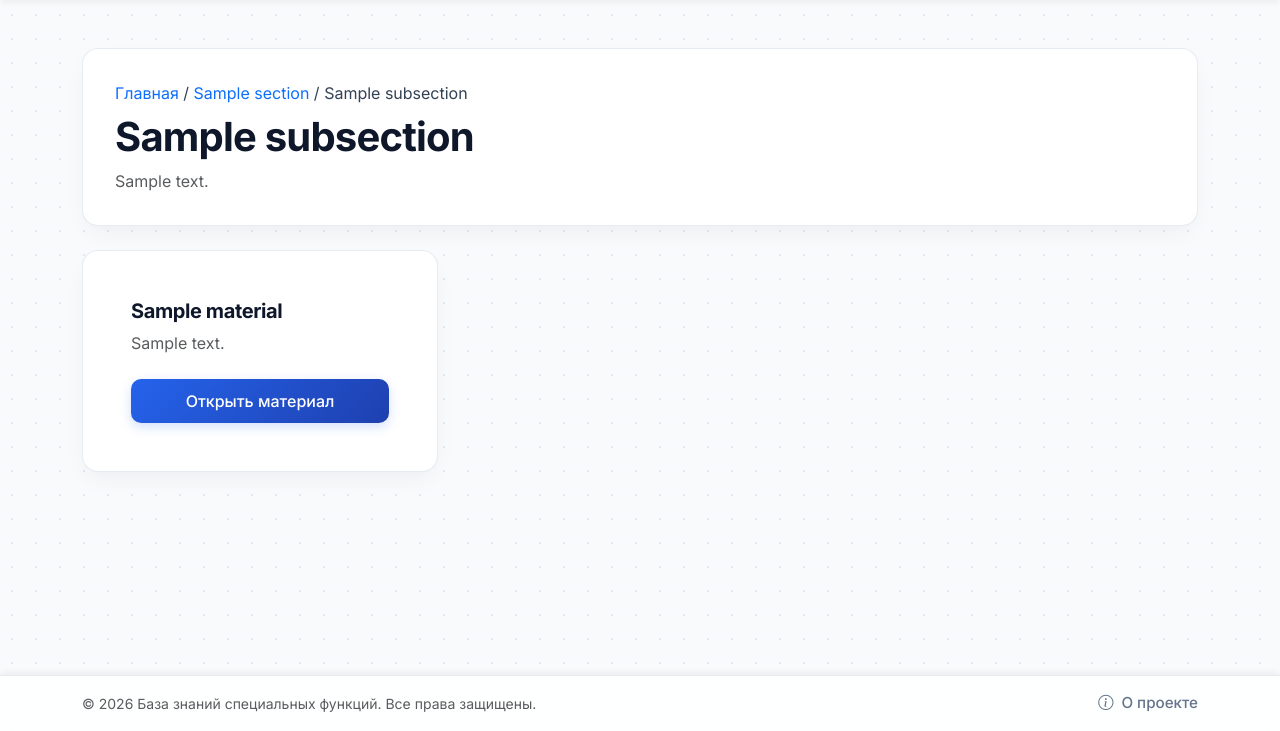
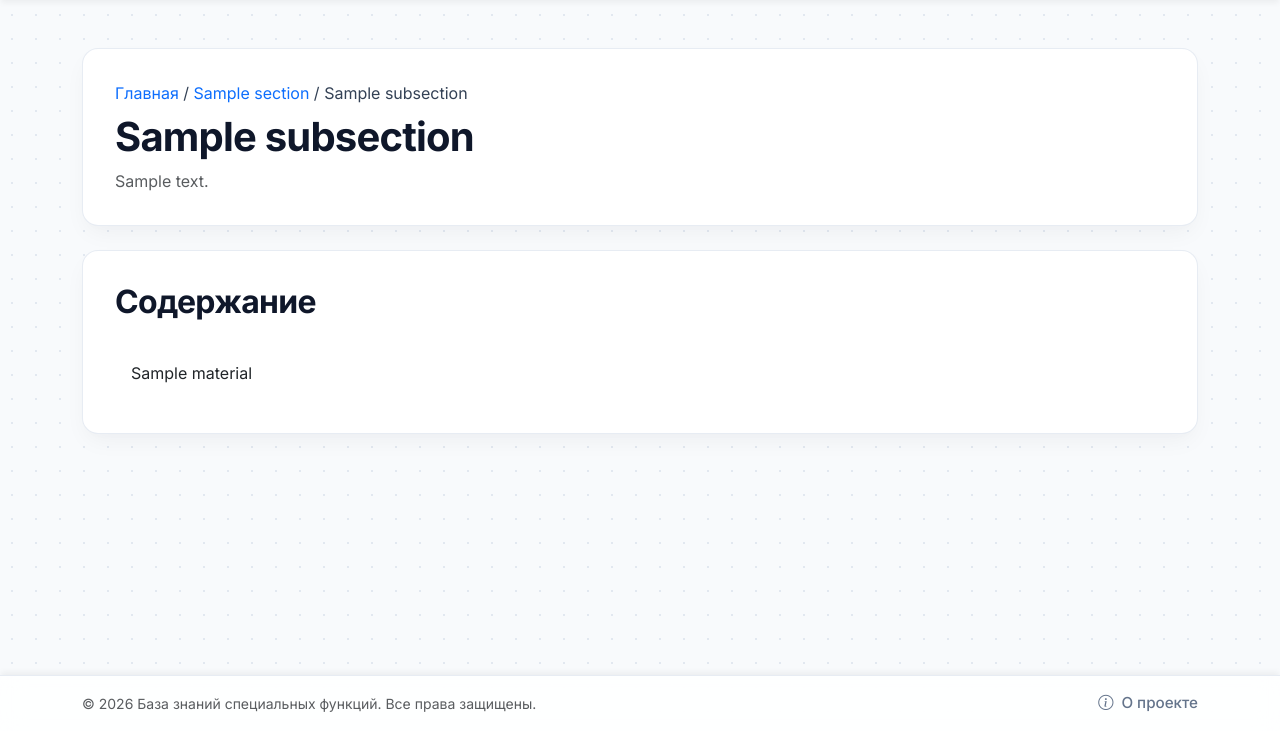
Before and after one commit to alekseykulik/special_func, a Flask app: page /subsection/1 in a window 1280 px wide. Shown: the part 69-800 px from the top of the page. Run offline with Flask 3, Linux system fonts and the light colour scheme; tables that the repository leaves empty hold one stand-in row (values such as "Sample post").

Commit message:
Update subsection_detail.html

```diff
--- a/special_functions_site/templates/subsection_detail.html
+++ b/special_functions_site/templates/subsection_detail.html
@@ -16,27 +16,20 @@
     <p class="text-muted mb-0">{{ subsection.description | safe }}</p>
 </div>
 
-<div class="row g-4">
-    {% for material in materials %}
-    <div class="col-md-6 col-lg-4">
-        <div class="card fancy-card h-100">
-            <div class="card-body d-flex flex-column" style="min-width: 0;">
-                <h5>{{ material.title }}</h5>
+<div class="fancy-card">
+    <h2 class="mb-4">Содержание</h2>
 
-                <div class="text-muted flex-grow-1 overflow-x-auto w-100 pb-2 mb-3" style="max-width: 100%;">
-                    {{ material.description | safe }}
-                </div>
-
-                <a href="{{ url_for('material_detail', material_id=material.id) }}" class="btn btn-main mt-auto">
-                    Открыть материал
-                </a>
+    <div class="list-group list-group-flush">
+        {% for material in materials %}
+            <a href="{{ url_for('material_detail', material_id=material.id) }}"
+               class="list-group-item list-group-item-action py-3">
+                {{ material.title }}
+            </a>
+        {% else %}
+            <div class="text-muted">
+                В этом подразделе пока нет материалов.
             </div>
-        </div>
+        {% endfor %}
     </div>
-    {% else %}
-    <div class="col-12">
-        <div class="alert alert-info">В этом подразделе пока нет материалов.</div>
-    </div>
-    {% endfor %}
 </div>
 {% endblock %}
```
